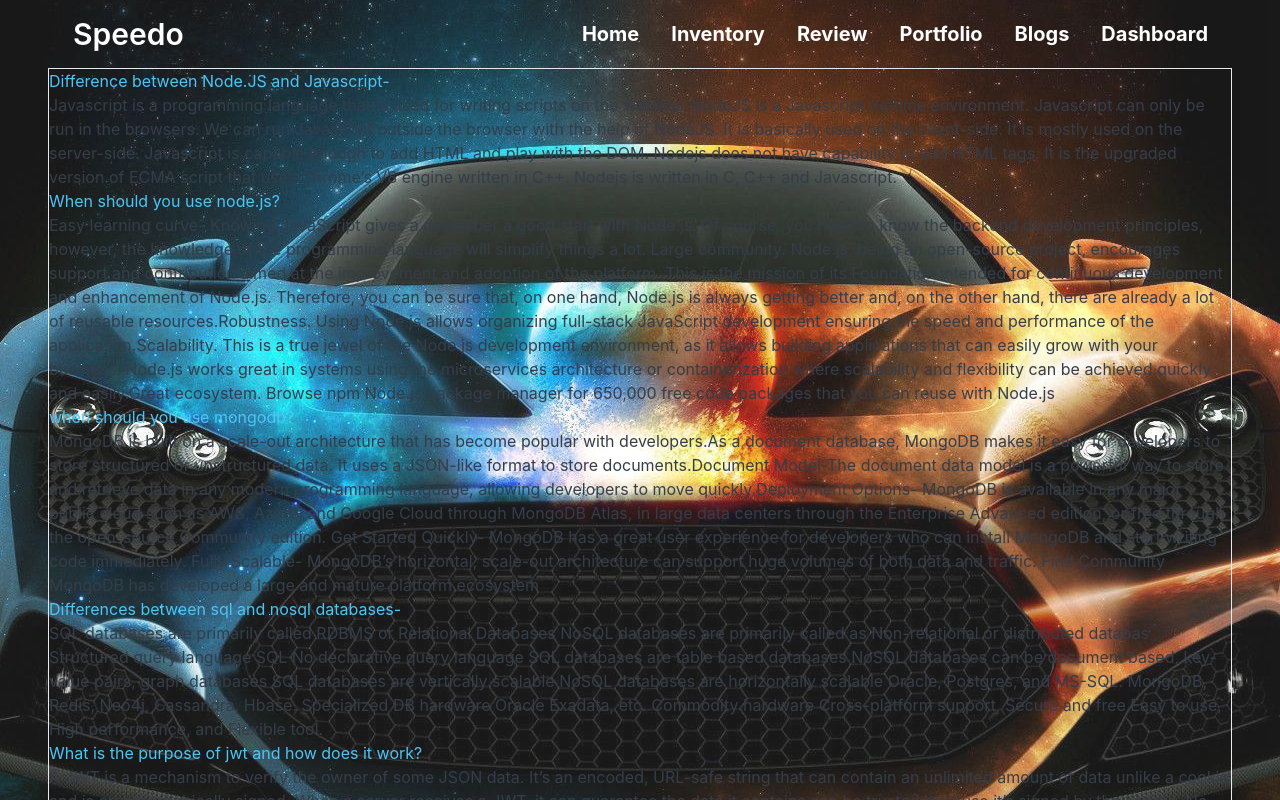
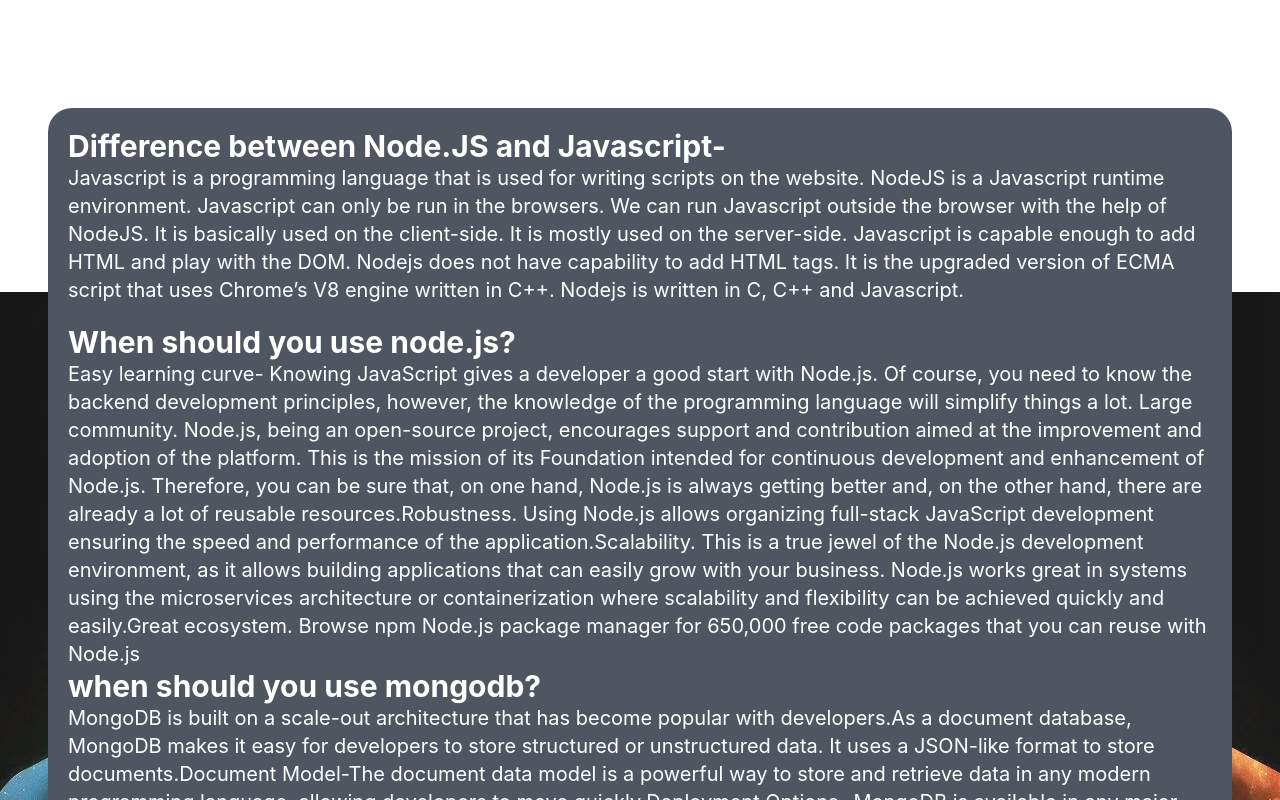
Before and after one commit to Ohi20/client-warehouse, a React (Create React App) app: page /blogs in a window 1280 px wide. Shown: the top 800 px of the page. Built offline with nearby package versions, Linux system fonts and the light colour scheme.

Commit message:
blogs added

```diff
--- a/src/Pages/Blogs.js
+++ b/src/Pages/Blogs.js
@@ -1,12 +1,13 @@
 import React from 'react';
+import Footer from '../Shared/Footer';
 
 const Blogs = () => {
     return (
-        <div>
-            <div className='border  container text-bold blogs '>
-            <div>
-                <h2 className='text-info'>Difference between Node.JS and Javascript-</h2>
-                <p>Javascript is a programming language that is used for writing scripts on the website.
+        <div className='my-10'>
+            <div className='container text-bold blogs text-white bg-neutral p-5 rounded-3xl'>
+            <div className='mb-5'>
+                <h2 className='text-white text-3xl font-bold'>Difference between Node.JS and Javascript-</h2>
+                <p className='text-xl'>Javascript is a programming language that is used for writing scripts on the website.
                     NodeJS is a Javascript runtime environment.
                     Javascript can only be run in the browsers.
                     We can run Javascript outside the browser with the help of NodeJS.
@@ -17,13 +18,13 @@
                     It is the upgraded version of ECMA script that uses Chrome’s V8 engine written in C++.
                     Nodejs is written in C, C++ and Javascript.</p>
             </div>
-            <div>
-                <h2 className='text-info'>When should you use node.js?</h2>
-                <p>Easy learning curve- Knowing JavaScript gives a developer a good start with Node.js. Of course, you need to know the backend development principles, however, the knowledge of the programming language will simplify things a lot.
+            <div className='mb-5'>
+                <h2 className=' text-3xl font-bold'>When should you use node.js?</h2>
+                <p className='text-xl'>Easy learning curve- Knowing JavaScript gives a developer a good start with Node.js. Of course, you need to know the backend development principles, however, the knowledge of the programming language will simplify things a lot.
                 Large community. Node.js, being an open-source project, encourages support and contribution aimed at the improvement and adoption of the platform. This is the mission of its Foundation intended for continuous development and enhancement of Node.js. Therefore, you can be sure that, on one hand, Node.js is always getting better and, on the other hand, there are already a lot of reusable resources.Robustness. Using Node.js allows organizing full-stack JavaScript development ensuring the speed and performance of the application.Scalability. This is a true jewel of the Node.js development environment, as it allows building applications that can easily grow with your business. Node.js works great in systems using the microservices architecture or containerization where scalability and flexibility can be achieved quickly and easily.Great ecosystem. Browse npm Node.js package manager for 650,000 free code packages that you can reuse with Node.js
                 </p>
-                <h2 className='text-info'>when should you use mongodb?</h2>
-                <p>MongoDB is built on a scale-out architecture that has become popular with developers.As a document database, MongoDB makes it easy for developers to store structured or unstructured data. It uses a JSON-like format to store documents.Document Model-The document data model is a powerful way to store and retrieve data in any modern programming language, allowing developers to move quickly.Deployment Options-
+                <h2 className='text-3xl font-bold'>when should you use mongodb?</h2>
+                <p className='text-xl'>MongoDB is built on a scale-out architecture that has become popular with developers.As a document database, MongoDB makes it easy for developers to store structured or unstructured data. It uses a JSON-like format to store documents.Document Model-The document data model is a powerful way to store and retrieve data in any modern programming language, allowing developers to move quickly.Deployment Options-
 MongoDB is available in any major public cloud such as AWS, Azure, and Google Cloud through MongoDB Atlas, in large data centers through the Enterprise Advanced edition, or free through the open-source Community edition.
 Get Started Quickly-
 MongoDB has a great user experience for developers who can install MongoDB and start writing code immediately.
@@ -32,9 +33,9 @@
 Find Community
 MongoDB has developed a large and mature platform ecosystem</p>
             </div>
-            <div>
-         <h2 className='text-info'>Differences between sql and nosql databases-</h2>
-         <p>	SQL databases are primarily called RDBMS or Relational Databases
+            <div className='mb-5'>
+         <h2 className=' text-3xl font-bold'>Differences between sql and nosql databases-</h2>
+         <p className='text-xl'>	SQL databases are primarily called RDBMS or Relational Databases
 NoSQL databases are primarily called as Non-relational or distributed databas
 	Structured query language SQL
 No declarative query language
@@ -50,15 +51,16 @@
 Cross-platform support, Secure and free
 Easy to use, High performance, and Flexible tool.</p>
             </div>
-            <div>
-                <h2 className='text-info'>What is the purpose of jwt and how does it work?</h2>
-                <p>A JWT is a mechanism to verify the owner of some JSON data. It’s an encoded, URL-safe string that can contain an unlimited amount of data unlike a cookie and is cryptographically signed.
+            <div className='mb-5'>
+                <h2 className=' text-3xl font-bold'>What is the purpose of jwt and how does it work?</h2>
+                <p className='text-xl'>A JWT is a mechanism to verify the owner of some JSON data. It’s an encoded, URL-safe string that can contain an unlimited amount of data unlike a cookie and is cryptographically signed.
 
 When a server receives a JWT, it can guarantee the data it contains can be trusted because it’s signed by the source. No middleman can modify a JWT once it’s sent.JWT is a particularly useful technology for API authentication and server-to-server authorization.you get a secret token from the service when you set up the API:On the client side, you create the token (there are many libraries for this) using the secret token to sign it.
 
 When you pass it as part of the API request, the server will know it’s that specific client because the request is signed with its unique identifier:</p>
             </div>
         </div>
+        <Footer></Footer>
         </div>
     );
 };
```
